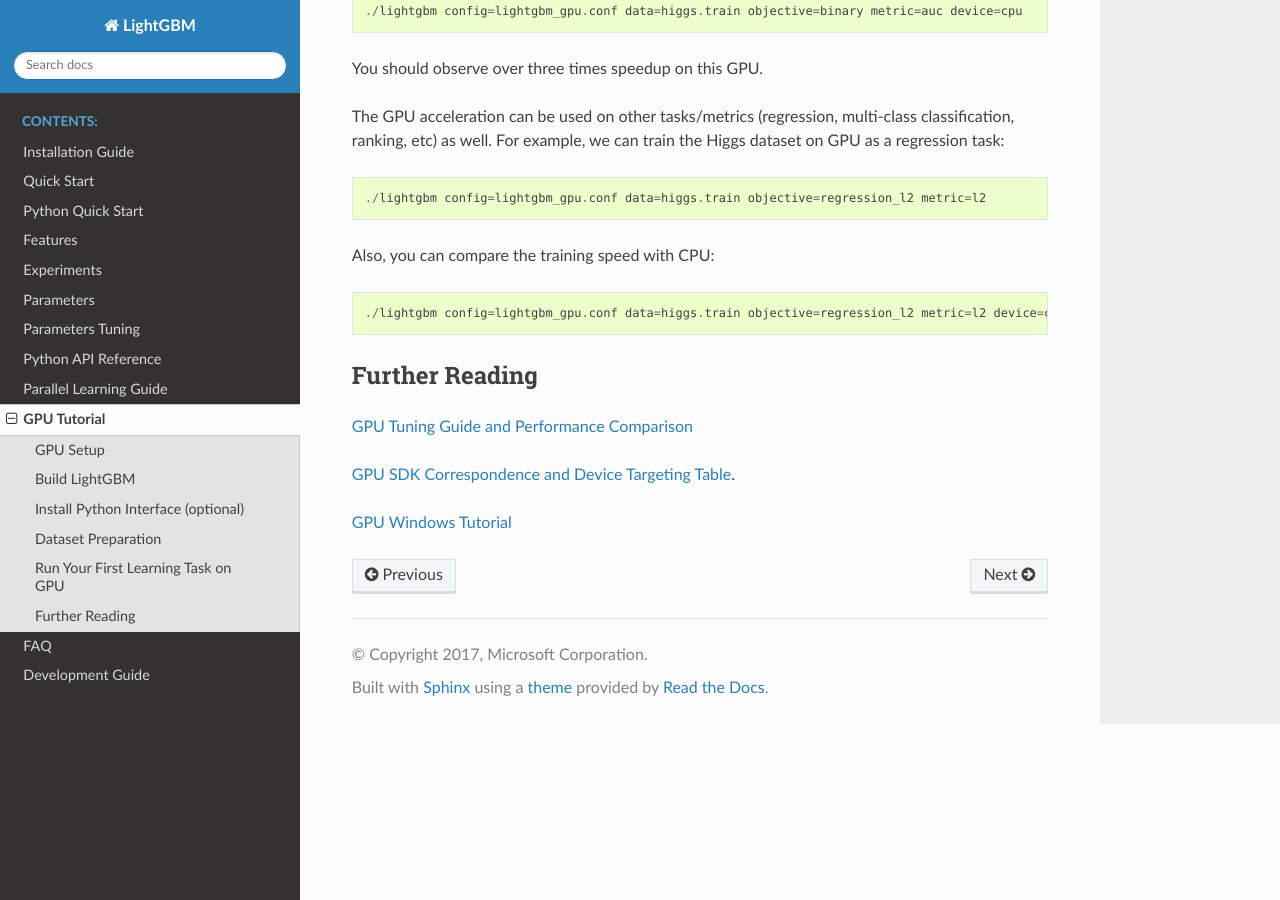
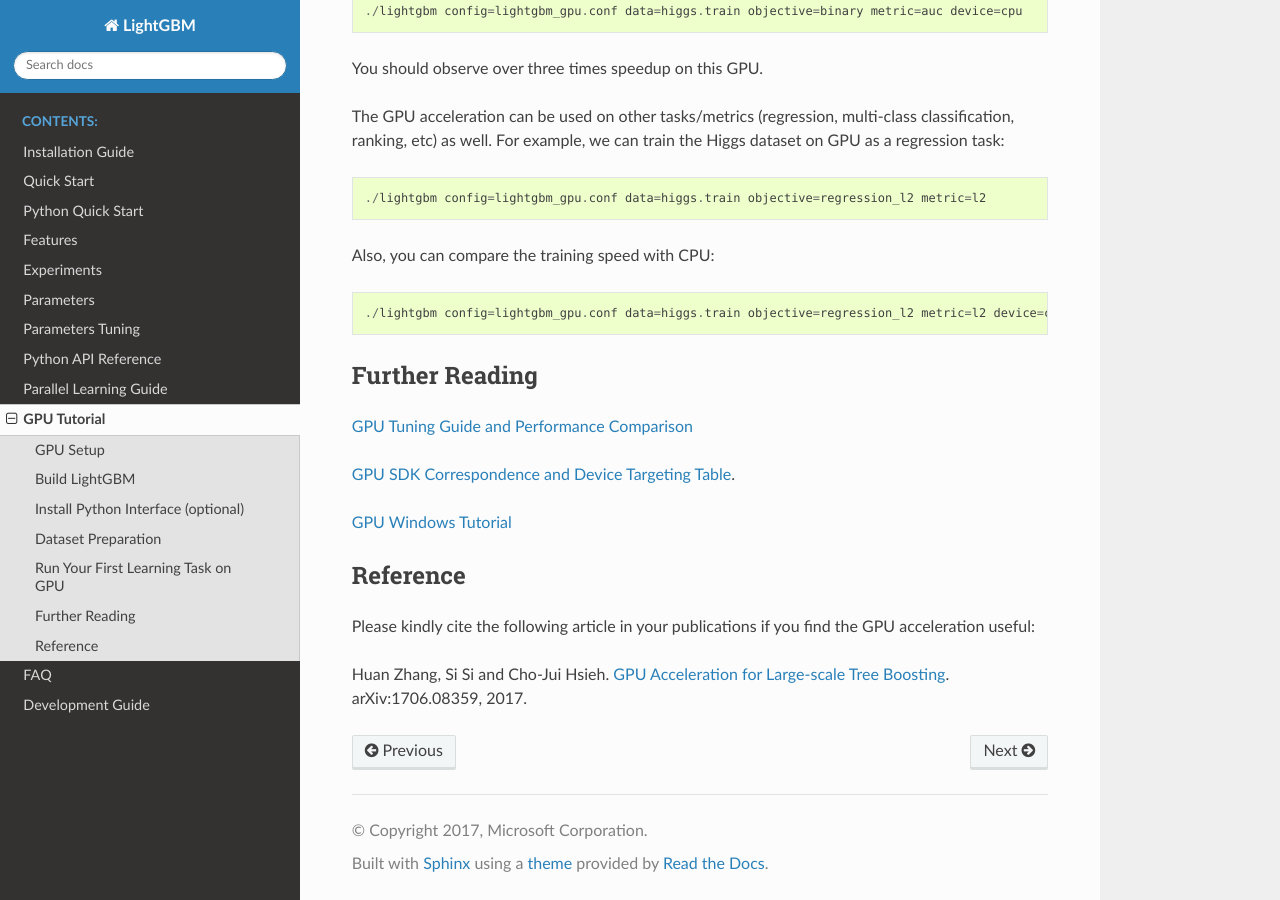
Before and after one commit to microsoft/LightGBM, a Sphinx documentation site: the page built from docs/GPU-Tutorial.md, in a window 1280 px wide and 900 px high, scrolled down 3288 px. Built offline with Sphinx 7.4.7 and the Read the Docs theme 2.0.0, drawn with Linux system fonts in a browser that asks for light colours.

Commit message:
add reference to GPU acceleration paper

```diff
--- a/docs/GPU-Tutorial.md
+++ b/docs/GPU-Tutorial.md
@@ -170,3 +170,10 @@ Further Reading
 [GPU SDK Correspondence and Device Targeting Table](./GPU-Targets.md).
 
 [GPU Windows Tutorial](./GPU-Windows.md)
+
+Reference
+---------------
+
+Please kindly cite the following article in your publications if you find the GPU acceleration useful:
+
+Huan Zhang, Si Si and Cho-Jui Hsieh. [GPU Acceleration for Large-scale Tree Boosting](https://arxiv.org/abs/1706.08359). arXiv:1706.08359, 2017.
```
Also changed, not shown: docs/GPU-Performance.md (+8 -0 lines).
